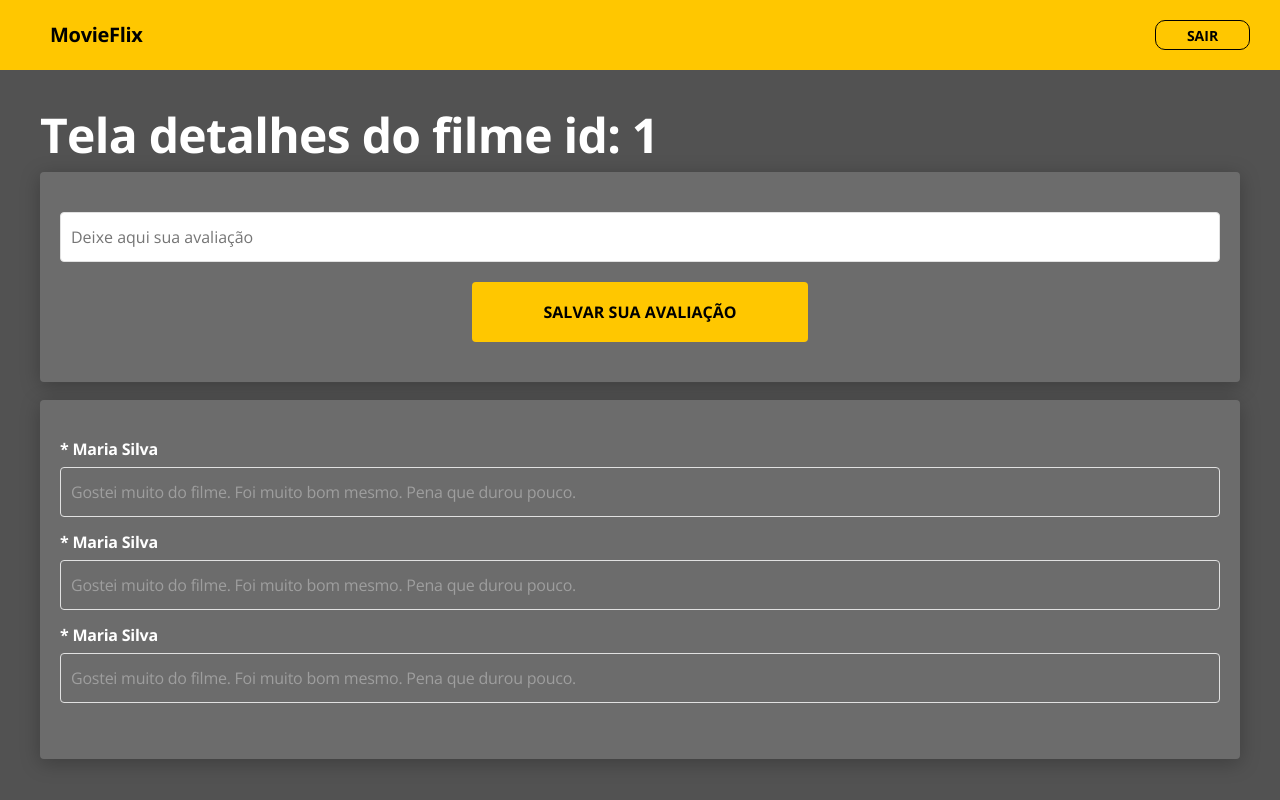
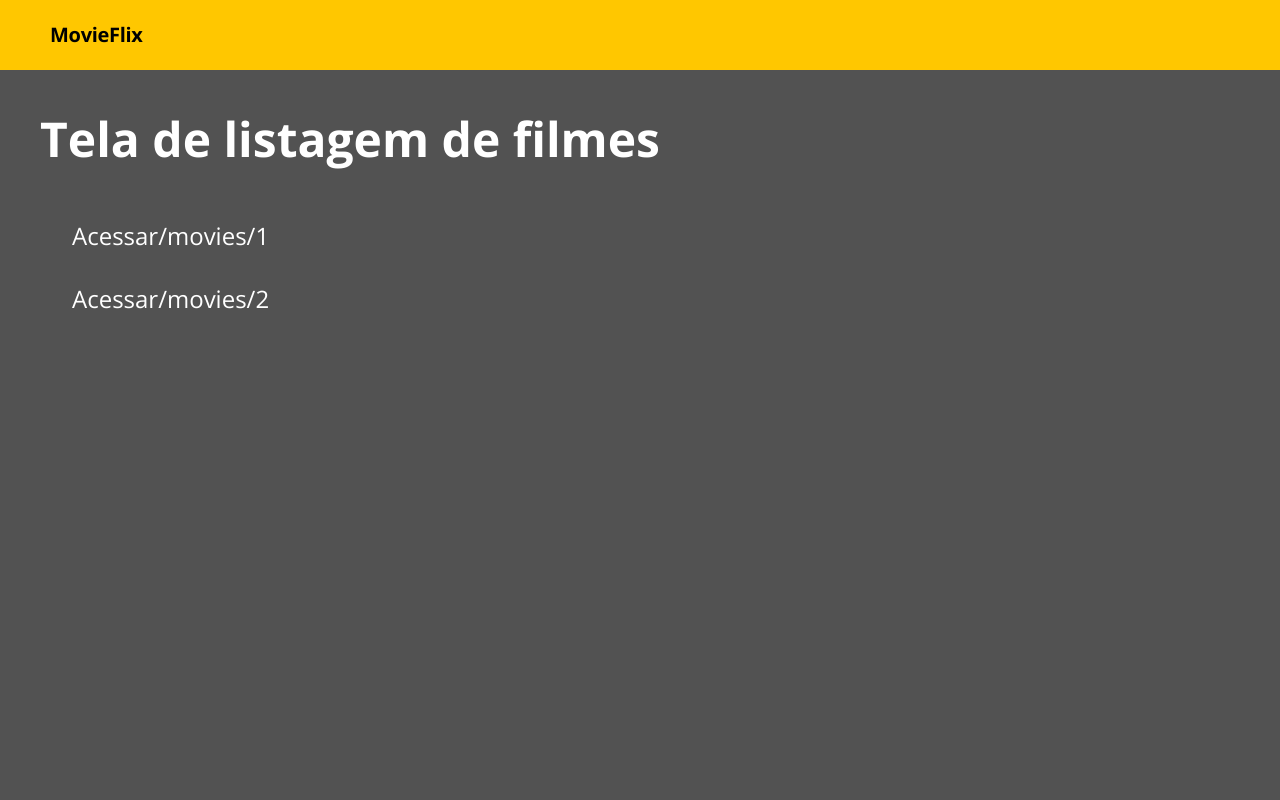
Before and after one commit to cristpsantos/desafio-movieflix, a React (Create React App) app: page /movies in a window 1280 px wide. Built offline with nearby package versions, Linux system fonts and the light colour scheme.

Commit message:
Routes, PrivateRoute

```diff
--- a/package.json
+++ b/package.json
@@ -12,14 +12,14 @@
     "@types/qs": "^6.9.7",
     "@types/react": "^17.0.39",
     "@types/react-dom": "^17.0.11",
-    "@types/react-router-dom": "^5.3.3",
+    "@types/react-router-dom": "5.1.7",
     "axios": "^0.26.0",
     "bootstrap": "^5.1.3",
     "jwt-decode": "^3.1.2",
     "qs": "^6.10.3",
     "react": "^17.0.2",
     "react-dom": "^17.0.2",
-    "react-router-dom": "^6.2.1",
+    "react-router-dom": "5.2.0",
     "react-scripts": "5.0.0",
     "typescript": "^4.5.5",
     "web-vitals": "^2.1.4"
--- a/src/App.tsx
+++ b/src/App.tsx
@@ -1,14 +1,10 @@
-import MoviesReviews from "pages/MovieReviews";
 import React from "react";
+import Routes from "Routes";
 import "./App.css";
-import Navbar from "./components/Navbar";
 
 function App() {
   return (
-    <>
-      <Navbar />
-      <MoviesReviews />
-    </>
+      <Routes />
   );
 }
 
--- /dev/null
+++ b/src/Routes.tsx
@@ -0,0 +1,28 @@
+import Navbar from "components/Navbar";
+import PrivateRoute from "components/PrivateRoute";
+import Home from "pages/Home";
+import MoviesReviews from "pages/MovieReviews";
+import Movies from "pages/Movies";
+import { BrowserRouter, Switch, Route, Redirect } from "react-router-dom";
+
+const Routes = () => {
+    return(
+        <BrowserRouter>
+            <Navbar />
+            <Switch>
+                <PrivateRoute path="/movies/:movieId">
+                    <MoviesReviews />
+                </PrivateRoute>
+                <PrivateRoute path="/movies">
+                    <Movies />
+                </PrivateRoute>
+                <Redirect from="/" to="/auth/login" exact/>
+                <Route path="/auth/login" exact>
+                    <Home />
+                </Route>
+            </Switch>
+        </BrowserRouter>
+    );
+}
+
+export default Routes;
--- a/src/components/Navbar/index.tsx
+++ b/src/components/Navbar/index.tsx
@@ -1,11 +1,17 @@
+import { Link } from 'react-router-dom';
 import './styles.css'
 
+const isAuthenticated = false;
+
 const Navbar = () => {
+
+
     return(
         <nav className="navbar navbar-custom">
             <div className="navbar-container">
-                <a href="#l" className="navbar-brand brand-custom">MovieFlix</a>
-                <a href="#2" className="btn-custom">SAIR</a>
+                <Link to="/" className="navbar-brand brand-custom">MovieFlix</Link>
+                {isAuthenticated ? (<a href="#2" className="btn-custom">SAIR</a>) : ''}
+
             </div>
         </nav>
     )
--- /dev/null
+++ b/src/components/PrivateRoute/index.tsx
@@ -0,0 +1,22 @@
+import { Redirect, Route } from 'react-router-dom';
+
+type Props = {
+  children: React.ReactNode;
+  path: string;
+};
+
+const isAuthenticated = true;
+
+const PrivateRoute = ({ children, path }: Props) => {
+
+  return (
+    <Route
+      path={path}
+      render={() =>
+        isAuthenticated ? children : <Redirect to="/auth/login" />
+      }
+    />
+  );
+};
+
+export default PrivateRoute;
--- a/src/pages/Movies/index.tsx
+++ b/src/pages/Movies/index.tsx
@@ -1,3 +1,4 @@
+import { Link } from 'react-router-dom';
 import './styles.css';
 
 const Movies = () => {
@@ -6,10 +7,10 @@ const Movies = () => {
             <h1>Tela de listagem de filmes</h1>
             <ul>
                 <li>
-                    <a href="#1">Acessar/movies/1</a>
+                    <Link to="/movies/1" href="#1">Acessar/movies/1</Link>
                 </li>
                 <li>
-                    <a href="#1">Acessar/movies/2</a>
+                    <Link to="/movies/2">Acessar/movies/2</Link>
                 </li>
             </ul>
         </div>
```
Also changed, not shown: 1 other file (tests, documents, lock files or other folders).
